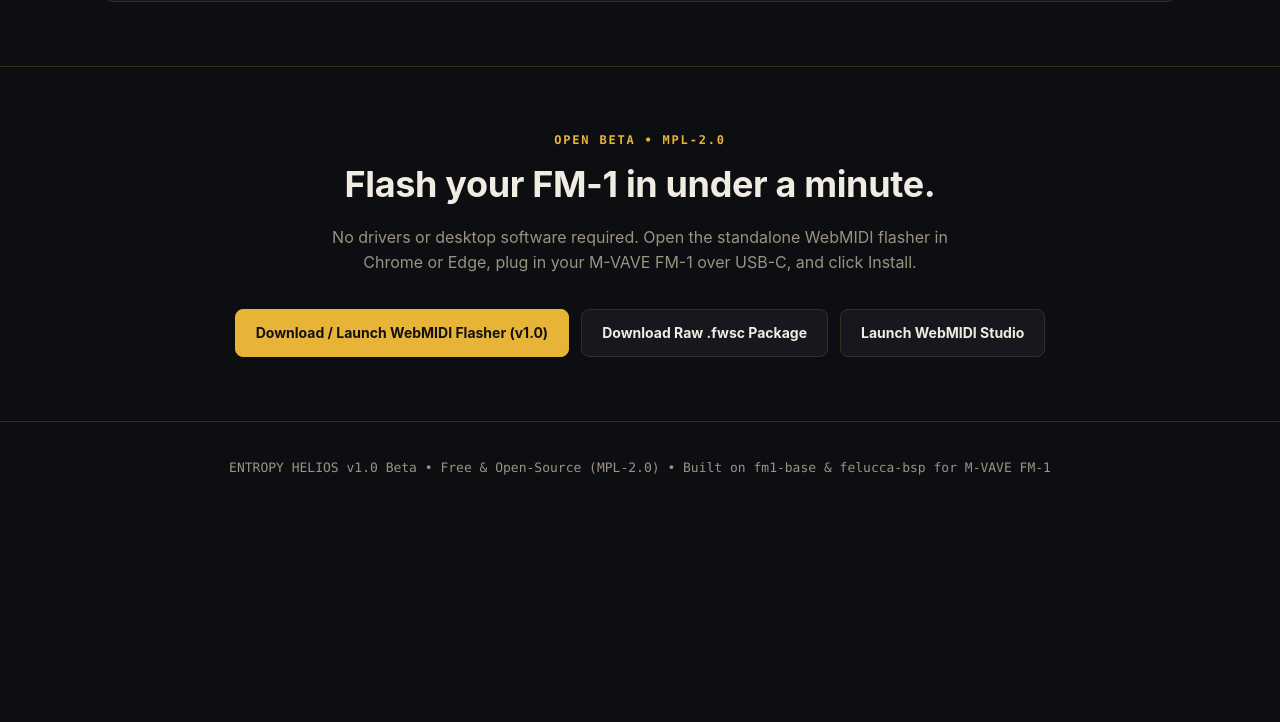
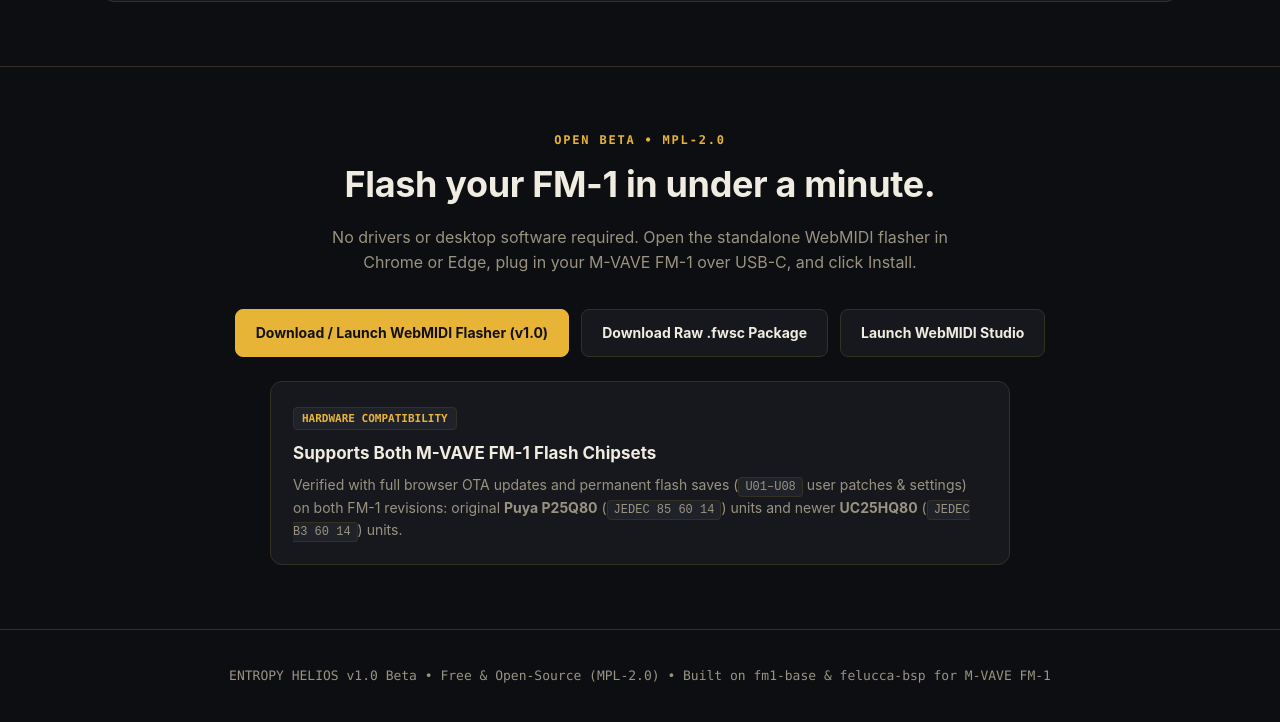
Before and after one commit to behn1220/entropy-helios, a plain HTML site: page docs/index.html in a window 1280 px wide. Shown: the part 2763-3485 px from the top of the page. Before the commit the page ends 3277 px from the top, so only its background shows below. Drawn offline with Linux system fonts and the light colour scheme.

Commit message:
Document dual FM-1 flash chipset support (P25Q80 + UC25HQ80) and Studio WebMIDI browser guide

```diff
--- a/docs/index.html
+++ b/docs/index.html
@@ -341,6 +341,11 @@ footer{padding:36px 0; text-align:center; font-size:13px; color:var(--muted);}
       <a class="btn btn-sec" href="entropy-helios-1.0.fwsc">Download Raw .fwsc Package</a>
       <a class="btn btn-sec" href="entropy-helios-studio.html">Launch WebMIDI Studio</a>
     </div>
+    <div class="card" style="max-width:740px;margin:24px auto 0;text-align:left;">
+      <span class="tag mono">HARDWARE COMPATIBILITY</span>
+      <h3>Supports Both M-VAVE FM-1 Flash Chipsets</h3>
+      <p>Verified with full browser OTA updates and permanent flash saves (<code>U01&ndash;U08</code> user patches &amp; settings) on both FM-1 revisions: original <strong>Puya P25Q80</strong> (<code>JEDEC 85 60 14</code>) units and newer <strong>UC25HQ80</strong> (<code>JEDEC B3 60 14</code>) units.</p>
+    </div>
   </div>
 </section>
 
```
Also changed, not shown: 2 other files.
